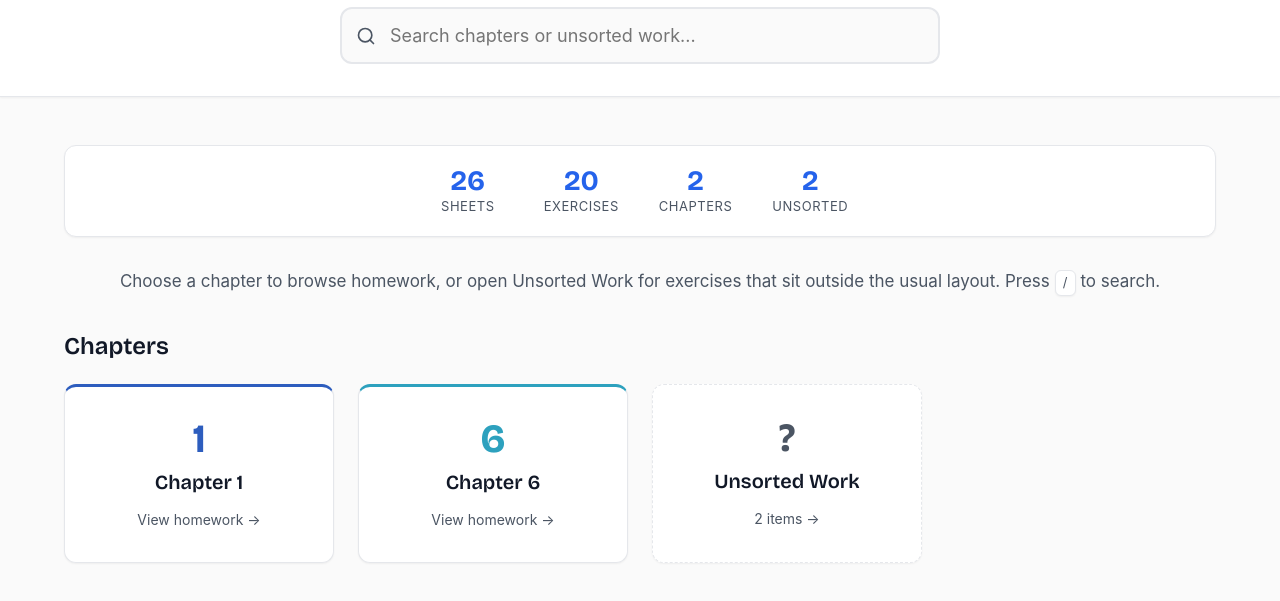
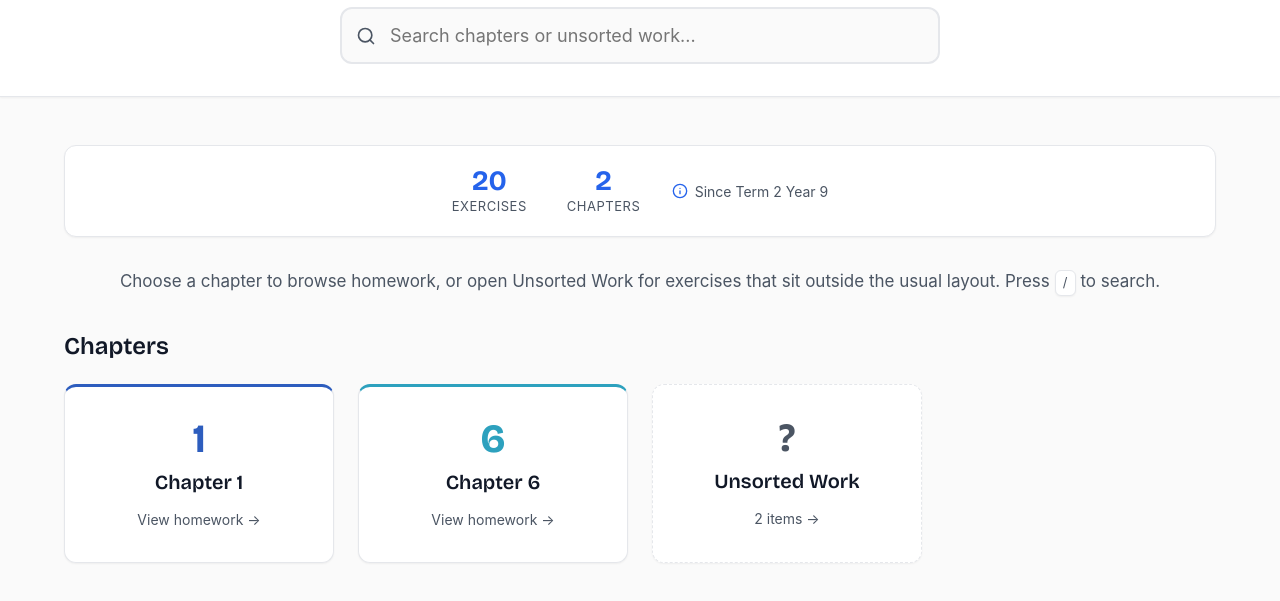
Before and after one commit to lachielocks/maths-homework, a website: page index.html in a window 1280 px wide. Shown: the part 97-698 px from the top of the page. Drawn offline with nearby package versions, Linux system fonts and the light colour scheme; a web font is replaced by a local one.

Commit message:
feat: enhance stats bar with new layout and additional information display

```diff
--- a/js/home.js
+++ b/js/home.js
@@ -41,10 +41,20 @@ document.addEventListener('DOMContentLoaded', () => {
 
     function renderStats(stats) {
         statsBar.innerHTML = `
-            <div class="stat"><span class="stat-value">${stats.sheets}</span><span class="stat-label">Sheets</span></div>
-            <div class="stat"><span class="stat-value">${stats.exercises}</span><span class="stat-label">Exercises</span></div>
-            <div class="stat"><span class="stat-value">${stats.chapters}</span><span class="stat-label">Chapters</span></div>
-            <div class="stat"><span class="stat-value">${stats.unsorted}</span><span class="stat-label">Unsorted</span></div>
+            <div class="stats-bar__counts">
+                <div class="stat">
+                    <span class="stat-value">${stats.exercises}</span>
+                    <span class="stat-label">Exercises</span>
+                </div>
+                <div class="stat">
+                    <span class="stat-value">${stats.chapters}</span>
+                    <span class="stat-label">Chapters</span>
+                </div>
+            </div>
+            <p class="stats-note">
+                <svg class="stats-info-icon" xmlns="http://www.w3.org/2000/svg" width="16" height="16" viewBox="0 0 24 24" fill="none" stroke="currentColor" stroke-width="2" stroke-linecap="round" stroke-linejoin="round" aria-hidden="true"><circle cx="12" cy="12" r="10"></circle><line x1="12" y1="16" x2="12" y2="12"></line><line x1="12" y1="8" x2="12.01" y2="8"></line></svg>
+                <span>Since Term 2 Year 9</span>
+            </p>
         `;
     }
 
--- a/js/utils.js
+++ b/js/utils.js
@@ -155,13 +155,9 @@
     function getSiteStats(rawData) {
         const grouped = groupData(rawData);
         const chapters = discoverChapters(rawData);
-        const unsorted = getAllUnsorted(rawData);
-        const sheetCount = rawData.length;
         return {
-            sheets: sheetCount,
             exercises: grouped.length,
-            chapters: chapters.length,
-            unsorted: unsorted.length
+            chapters: chapters.length
         };
     }
 
--- a/style.css
+++ b/style.css
@@ -158,14 +158,34 @@ h1, h2, h3, .card-title, .chapter-card-title, .section-heading {
 .stats-bar {
     display: flex;
     flex-wrap: wrap;
+    align-items: center;
     justify-content: center;
-    gap: 1.5rem 2.5rem;
+    gap: 1.25rem 2rem;
     padding: 1.25rem 1.5rem;
     margin-bottom: 2rem;
     background: var(--card-bg);
     border: 1px solid var(--border-color);
     border-radius: var(--radius);
     box-shadow: var(--shadow-sm);
+}
+
+.stats-bar__counts {
+    display: flex;
+    gap: 2.5rem;
+}
+
+.stats-note {
+    display: flex;
+    align-items: center;
+    gap: 0.4rem;
+    font-size: 0.875rem;
+    color: var(--text-secondary);
+    margin: 0;
+}
+
+.stats-info-icon {
+    flex-shrink: 0;
+    color: var(--accent-color);
 }
 
 .stat {
```
